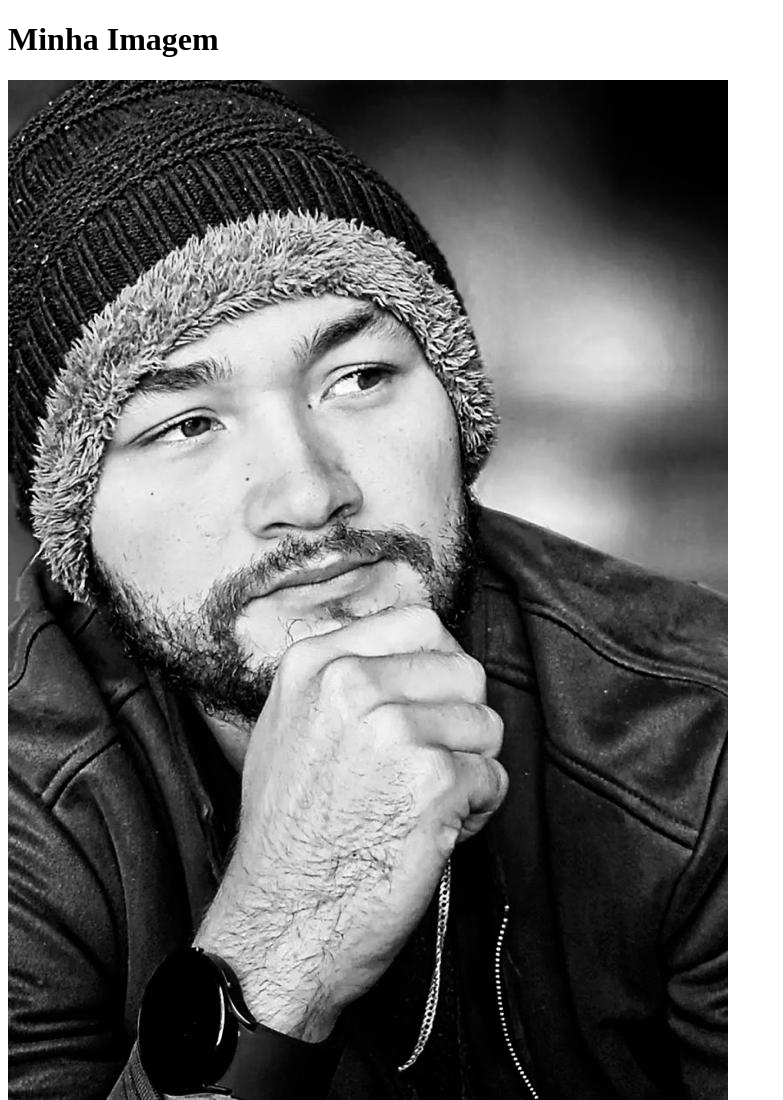
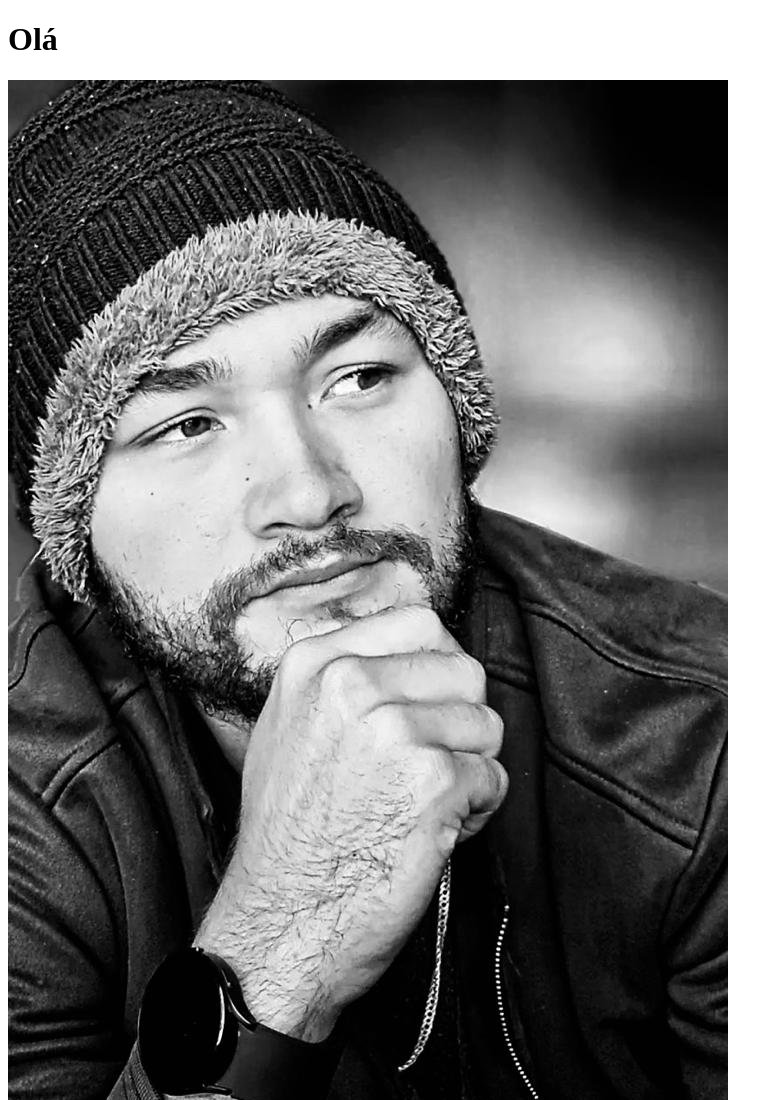
Before and after one commit to brenoleone/desenvolvimento, a plain HTML site: page index.html in a window 1280 px wide. Shown: the top 1100 px of the page, without its empty margins (0-783 px from the left). Drawn offline with Linux system fonts and the light colour scheme.

Commit message:
alterando texto

```diff
--- a/index.html
+++ b/index.html
@@ -6,7 +6,7 @@
     <title>Exibir Imagem</title>
 </head>
 <body>
-    <h1>Minha Imagem</h1>
+    <h1>Olá</h1>
     <img src="imagens/breno.jpg" alt="Imagem de Breno">
 </body>
 </html>
```
